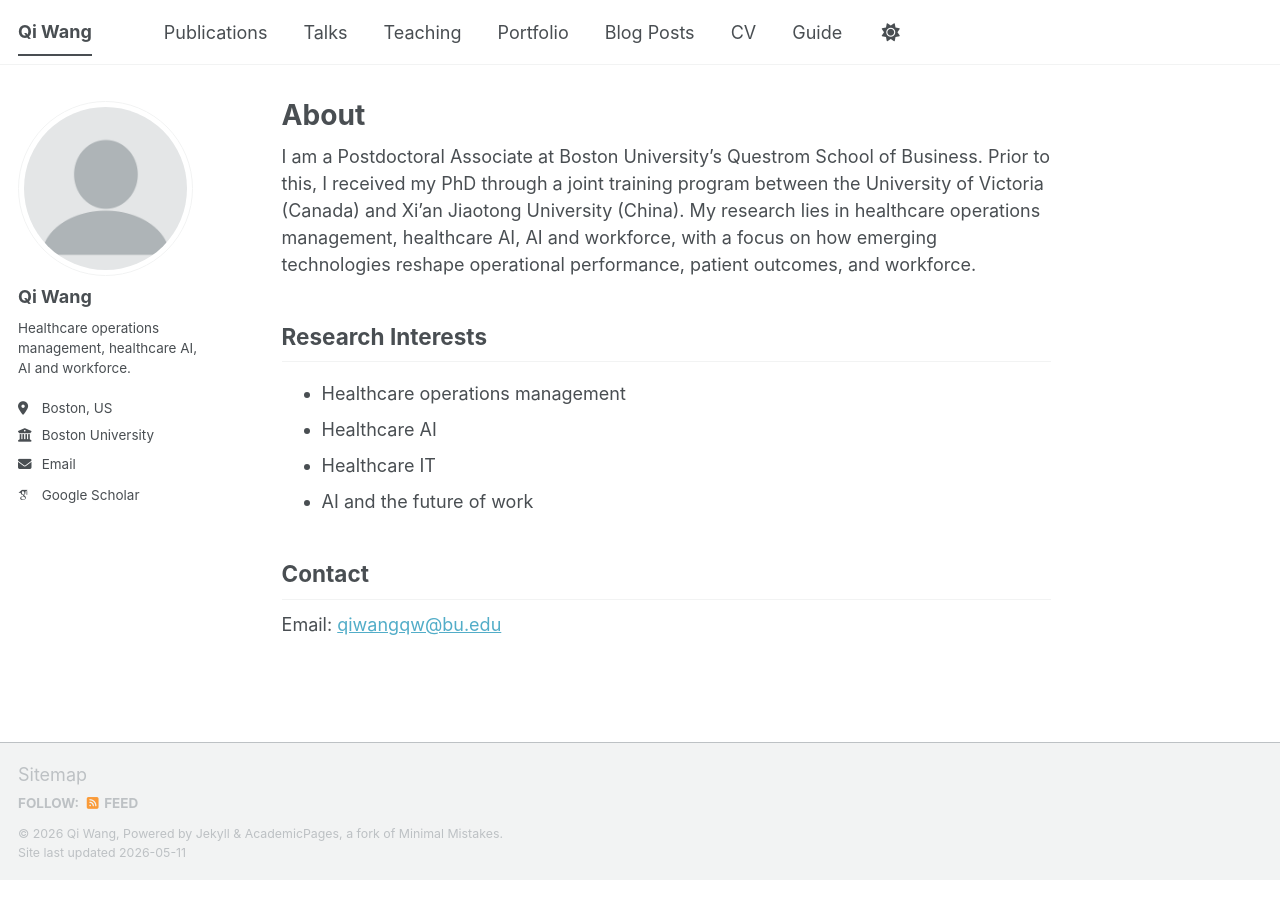
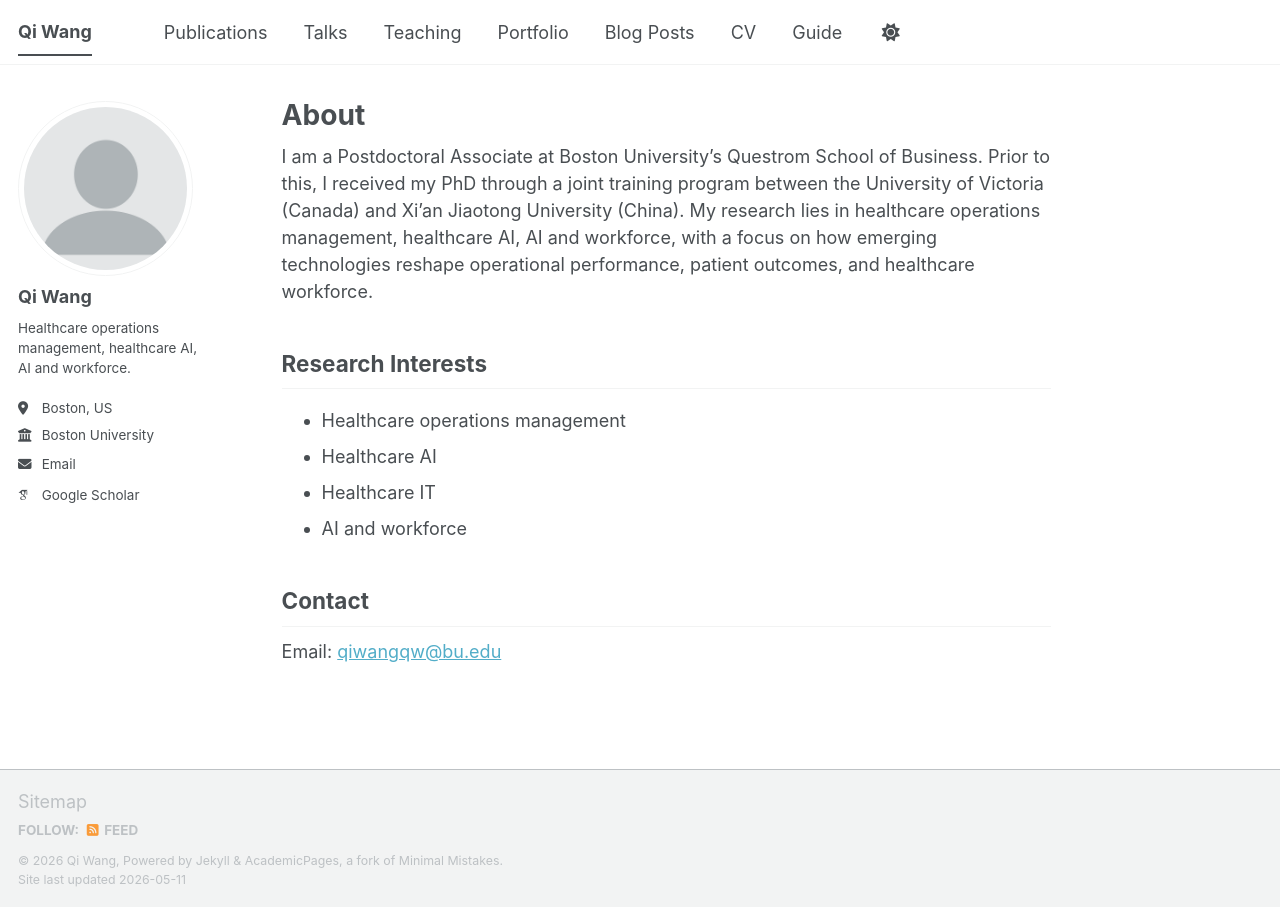
Before and after one commit to qiwang-katherine/qiwang-katherine.github.io, a Jekyll site: the page built from _pages/about.md, in a window 1280 px wide. Built offline with Jekyll 4.4.1, drawn with Linux system fonts in a browser that asks for light colours; some web fonts are replaced; a script bundle is joined from its source files by our own code; library files that are not in the unit come from our copies.

Commit message:
about.md

```diff
--- a/_pages/about.md
+++ b/_pages/about.md
@@ -7,14 +7,14 @@
   - /about.html
 ---
 
-I am a Postdoctoral Associate at Boston University's Questrom School of Business. Prior to this, I received my PhD through a joint training program between the University of Victoria (Canada) and Xi'an Jiaotong University (China). My research lies in healthcare operations management, healthcare AI, AI and workforce, with a focus on how emerging technologies reshape operational performance, patient outcomes, and workforce.
+I am a Postdoctoral Associate at Boston University's Questrom School of Business. Prior to this, I received my PhD through a joint training program between the University of Victoria (Canada) and Xi'an Jiaotong University (China). My research lies in healthcare operations management, healthcare AI, AI and workforce, with a focus on how emerging technologies reshape operational performance, patient outcomes, and healthcare workforce.
 
 ## Research Interests
 
 - Healthcare operations management
 - Healthcare AI
 - Healthcare IT
-- AI and the future of work
+- AI and workforce
 
 ## Contact
 
```
